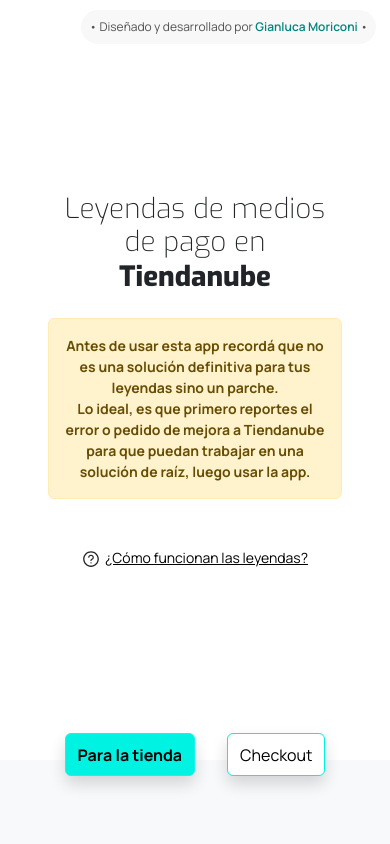
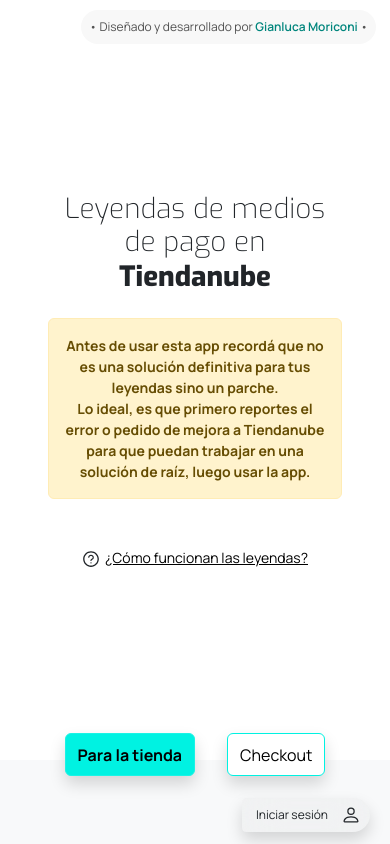
Before and after one commit to gianlucamoriconi/LeyendasMediosDePagoTN, a React (Create React App) app: page / in a window 390 px wide. Shown: the top 844 px of the page. Built offline with nearby package versions, Linux system fonts and the light colour scheme; no server answers.

Commit message:
User login with restrictions

```diff
--- a/package.json
+++ b/package.json
@@ -15,6 +15,7 @@
     "react": "^18.2.0",
     "react-bootstrap": "^2.7.0",
     "react-dom": "^18.2.0",
+    "react-google-button": "^0.7.2",
     "react-icons": "^4.6.0",
     "react-router-dom": "^6.4.1",
     "react-scripts": "5.0.1",
--- a/src/App.js
+++ b/src/App.js
@@ -7,18 +7,22 @@
 import { OptionsProvider } from './context/optionsContextObject';
 import { OptionZoneProvider } from './context/optionZoneContext';
 import { OptionsCheckout } from './context/optionsContextCheckout';
+import { AuthContextProvider } from './context/googleAuth';
+import SignIn from './components/userAuth/SignIn';
 
 
 
 
 function App() {
   return (
+    <AuthContextProvider>
       <OptionsCheckout>
         <OptionZoneProvider>
           <OptionsProvider>
             <BrowserRouter>
               <Routes>
                 <Route path="/" element={ <Home /> }/>
+                <Route path="/login" element={ <SignIn /> }/>
                 <Route path="/result-storefront" element={ <ResultStorefront /> }/>
                 <Route path="/result-checkout" element={ <ResultCheckout /> }/>
               </Routes>
@@ -26,6 +30,7 @@
           </OptionsProvider>
         </OptionZoneProvider>
       </OptionsCheckout>
+    </AuthContextProvider>
 
   );
 }
--- a/src/components/Footer.js
+++ b/src/components/Footer.js
@@ -6,7 +6,7 @@
 
     return (
         <>
-        <footer className="w-100 p-2 text-center">
+        <footer className="w-100 p-2 text-center background-light">
             <div>
                 <p className={"brand-text mb-0 " + color}>• Diseñado y desarrollado por <span className="brand-name">Gianluca Moriconi</span> •</p>
             </div>
--- a/src/components/Home.js
+++ b/src/components/Home.js
@@ -4,9 +4,34 @@
 import { useContext } from 'react';
 import { OptionZoneContext } from '../context/optionZoneContext';
 import { getReport, createReport } from '../firebase/reportFunctions';
+import { UserAuth } from '../context/googleAuth';
+import { Link } from 'react-router-dom';
+
 
 const Home = () => {
     const { zone, handleEditZoneSelected } = useContext(OptionZoneContext);
+    const { googleSignIn, googleLogOut, user } = UserAuth();
+
+    const handleGoogleSignIn = async () =>{
+        try{
+
+            await googleSignIn();
+
+        } catch (error) {
+            console.log(error);
+        }
+    };
+
+
+    const handleGoogleSignOut = async () =>{
+        try{
+
+            await googleLogOut();
+
+        } catch (error) {
+            console.log(error);
+        }
+    }
 
     return (
         <>
@@ -15,6 +40,37 @@
                 <EditZone zone={zone} handleEditZoneSelected={handleEditZoneSelected}/>
                 <Footer color="light"/>
             </div>
+            <div className='container-user-nav fixed-bottom-right background-light blur d-flex shadow'>
+                {user?.displayName ? (
+                    <>
+                        <div className='log-out-container d-flex'>
+                            <button id='logout-button' onClick={handleGoogleSignOut} className="btn log-button">Cerrar sesión</button>
+                        </div>
+                        <div className='user-image-container'>
+                            {user.photoURL ?
+                                (
+                                    <img className='user-image' src={user.photoURL} alt="Foto de perfil de usuario" referrerPolicy="no-referrer"></img>
+                                ) : (
+                                    <svg xmlns="http://www.w3.org/2000/svg" width="20" height="20" fill="currentColor" class="bi bi-person d-flex h-100 me-2" viewBox="0 0 16 16">
+                                        <path d="M8 8a3 3 0 1 0 0-6 3 3 0 0 0 0 6Zm2-3a2 2 0 1 1-4 0 2 2 0 0 1 4 0Zm4 8c0 1-1 1-1 1H3s-1 0-1-1 1-4 6-4 6 3 6 4Zm-1-.004c-.001-.246-.154-.986-.832-1.664C11.516 10.68 10.289 10 8 10c-2.29 0-3.516.68-4.168 1.332-.678.678-.83 1.418-.832 1.664h10Z"></path>
+                                    </svg>
+                                )
+                            }
+                        </div>
+                    </>
+                ) : (
+                    <>
+                        <div className='log-out-container d-flex'>
+                            <button id='signin-button' className='btn log-button' onClick={handleGoogleSignIn}>Iniciar sesión</button>
+                        </div>
+                        <div className='user-image-container'>
+                            <svg xmlns="http://www.w3.org/2000/svg" width="20" height="20" fill="currentColor" class="bi bi-person d-flex h-100 me-2" viewBox="0 0 16 16">
+                                <path d="M8 8a3 3 0 1 0 0-6 3 3 0 0 0 0 6Zm2-3a2 2 0 1 1-4 0 2 2 0 0 1 4 0Zm4 8c0 1-1 1-1 1H3s-1 0-1-1 1-4 6-4 6 3 6 4Zm-1-.004c-.001-.246-.154-.986-.832-1.664C11.516 10.68 10.289 10 8 10c-2.29 0-3.516.68-4.168 1.332-.678.678-.83 1.418-.832 1.664h10Z"></path>
+                            </svg>
+                        </div>
+                    </>
+                )}
+            </div>
         </>
 
     )
--- a/src/components/resources/ModalReport.js
+++ b/src/components/resources/ModalReport.js
@@ -44,6 +44,7 @@
             const storeId = document.getElementById("store-id").value;
             const githubId = document.getElementById("github-id").value;
             const githubType = document.getElementById("issue-radio").checked ? "issue" : document.getElementById("problem-radio").checked ? "problem" : null;
+            const comments = document.getElementById("comments").value;
 
             const report = {
                 storeId: Number(storeId),
@@ -51,7 +52,8 @@
                 githubType: githubType,
                 date: currentDate,
                 totalSelection: totalSelection,
-                checkoutOrStore: checkoutOrStore
+                checkoutOrStore: checkoutOrStore,
+                comments: comments
             };
 
             console.log(report);
@@ -70,6 +72,7 @@
                     disabled: false
                 });
                 console.log("Falló!");
+                alert("No estás autorizado para usar la app");
 
             };
 
--- /dev/null
+++ b/src/components/userAuth/SignIn.js
@@ -0,0 +1,49 @@
+import { GoogleButton } from 'react-google-button';
+import { UserAuth } from '../../context/googleAuth';
+import { Link } from 'react-router-dom';
+
+
+const SignIn = () => {
+
+    const { googleSignIn, googleLogOut, user } = UserAuth();
+
+    const handleGoogleSignIn = async () =>{
+        try{
+
+            await googleSignIn();
+
+        } catch (error) {
+            console.log(error);
+        }
+    };
+
+
+    const handleGoogleSignOut = async () =>{
+        try{
+
+            await googleLogOut();
+
+        } catch (error) {
+            console.log(error);
+        }
+    }
+
+    return(
+        <div className='min-vh-100 p-5 d-flex flex-wrap justify-content-center'>
+            <div id="titleContainer" className="pb-4 pt-4 mb-3 mt-5 w-100 text-center">
+                <h2 className="main-title mb-0">Iniciá sesión con Google</h2>
+            </div>
+            <div>
+                {user?.displayName ? (
+                    <button onClick={handleGoogleSignOut}>Cerrar sesión</button>
+                ) : (
+                    <Link to="/login">Iniciar sesión</Link>
+                )}
+                <GoogleButton onClick={handleGoogleSignIn}/>
+
+            </div>
+        </div>
+    )
+}
+
+export default SignIn;
--- /dev/null
+++ b/src/context/googleAuth.js
@@ -0,0 +1,48 @@
+import { useContext, createContext, useEffect, useState } from 'react';
+import { auth } from '../firebase/config';
+import {
+    GoogleAuthProvider,
+    signInWithPopup,
+    signInWithRedirect,
+    signOut,
+    onAuthStateChanged
+} from 'firebase/auth';
+
+const AuthContext = createContext();
+
+export const AuthContextProvider = ({children}) =>{
+
+    const [user, setUser] = useState({});
+
+    const googleSignIn = () => {
+        const provider = new GoogleAuthProvider();
+        signInWithPopup(auth, provider);
+    };
+
+
+    const googleLogOut = () => {
+        signOut(auth);
+    };
+
+
+    useEffect(() => {
+        const  unSubscribe = onAuthStateChanged(auth, (currentUser) => {
+            setUser(currentUser);
+            console.log('User', currentUser);
+        });
+
+        return () => {
+            unSubscribe()
+        };
+    }, []);
+
+    return(
+        <AuthContext.Provider value = {{ googleSignIn, googleLogOut, user }}>
+            {children}
+        </AuthContext.Provider>
+    )
+}
+
+export const UserAuth = () => {
+    return useContext(AuthContext)
+}
--- a/src/firebase/config.js
+++ b/src/firebase/config.js
@@ -1,7 +1,10 @@
 // Import the functions you need from the SDKs you need
 import { initializeApp } from "firebase/app";
-// import { getAnalytics } from "firebase/analytics";
+import { getAnalytics } from "firebase/analytics";
 import { getFirestore } from 'firebase/firestore';
+
+// import Google Auth
+import { getAuth } from 'firebase/auth';
 
 // TODO: Add SDKs for Firebase products that you want to use
 // https://firebase.google.com/docs/web/setup#available-libraries
@@ -20,6 +23,6 @@
 
 // Initialize Firebase
 const app = initializeApp(firebaseConfig);
+const analytics = getAnalytics(app);
 export const db = getFirestore(app);
-
-// const analytics = getAnalytics(app);
+export const auth = getAuth(app);
--- a/src/firebase/reportFunctions.js
+++ b/src/firebase/reportFunctions.js
@@ -8,7 +8,7 @@
             console.log(doc);
             successAction();
         })
-        .catch( (error, failAction) =>{
+        .catch( (error) =>{
             console.log(error);
             return failAction();
         })
--- a/src/scss/style.scss
+++ b/src/scss/style.scss
@@ -87,6 +87,14 @@
   /* background-image: url("https://dolcefilipa.com/space-pattern-opacity.png"); */
   background-repeat: repeat;
   background-size: 10%;
+}
+
+
+.fixed-bottom-right{
+  position: fixed;
+  right: 20px;
+  bottom: 12px;
+  z-index: 1030;
 }
 
 @keyframes App-logo-spin {
@@ -461,7 +469,6 @@
     right: 14px;
     margin: auto;
     border-radius: 20px;
-    background: #21252908;
     backdrop-filter: blur(5px);
     max-width: fit-content;
 }
@@ -565,6 +572,10 @@
 
 .blur{
   backdrop-filter: blur(20px);
+}
+
+.background-light{
+  background: #21252908;
 }
 
 #bottom-menu{
@@ -739,3 +750,42 @@
     }
   }
 }
+
+
+
+.user-image{
+  max-width: 36px;
+  border-radius: 40px;
+}
+
+
+@media (max-width: 767px) {
+  .user-image{
+    max-width: 30px;
+  }
+}
+
+
+.container-user-nav{
+  border: 1px solid transparent;
+  border-radius: 10px 40px 40px 10px;
+  transition: 0.4s;
+
+
+  &:hover{
+    filter: brightness(1.1);
+    border: 1px solid rgb(0, 242, 226);
+    transition: 0.4s;
+  }
+
+}
+
+.log-button{
+  font-size: 13px;
+}
+
+@media (max-width: 767px) {
+  .log-button{
+    font-size: 12px;
+  }
+}
```
Also changed, not shown: 1 other file (tests, documents, lock files or other folders). Lines whose indentation alone changed are shown as unchanged.
